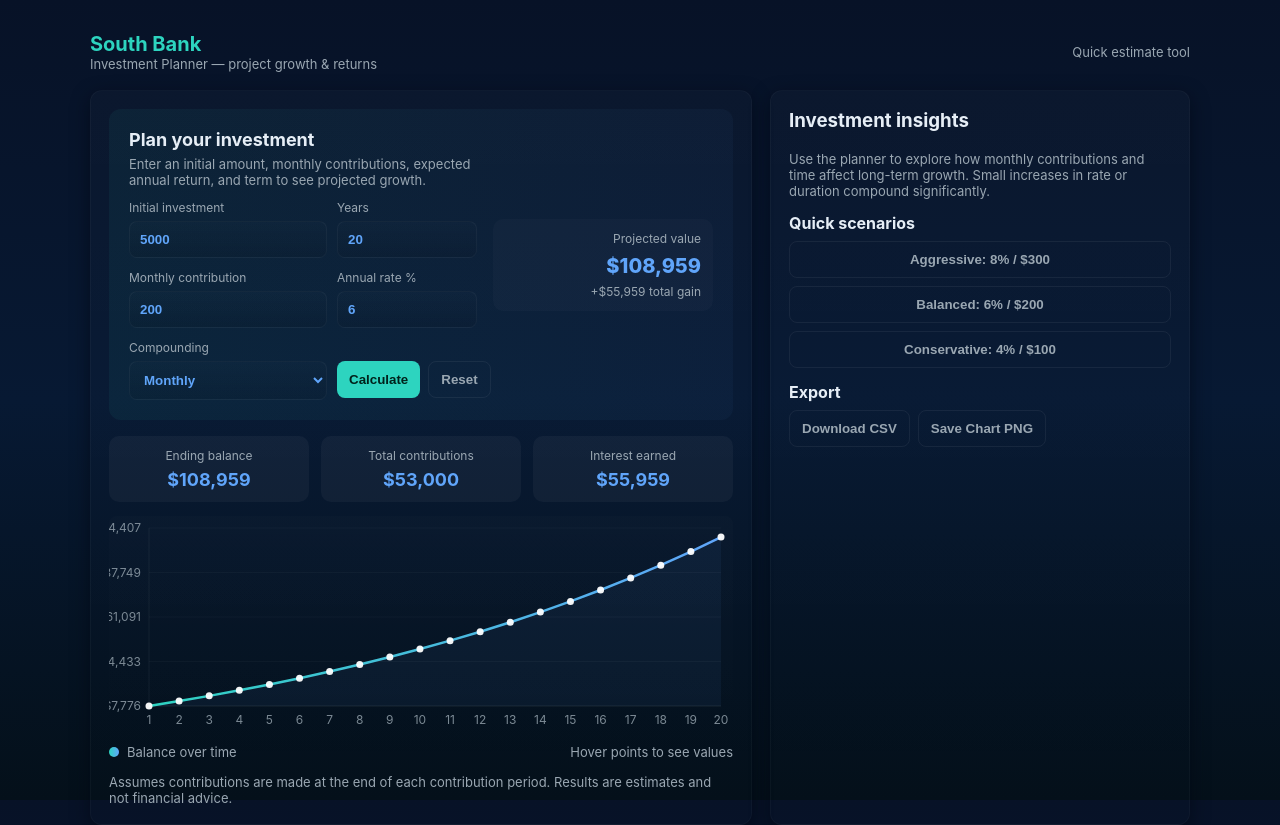
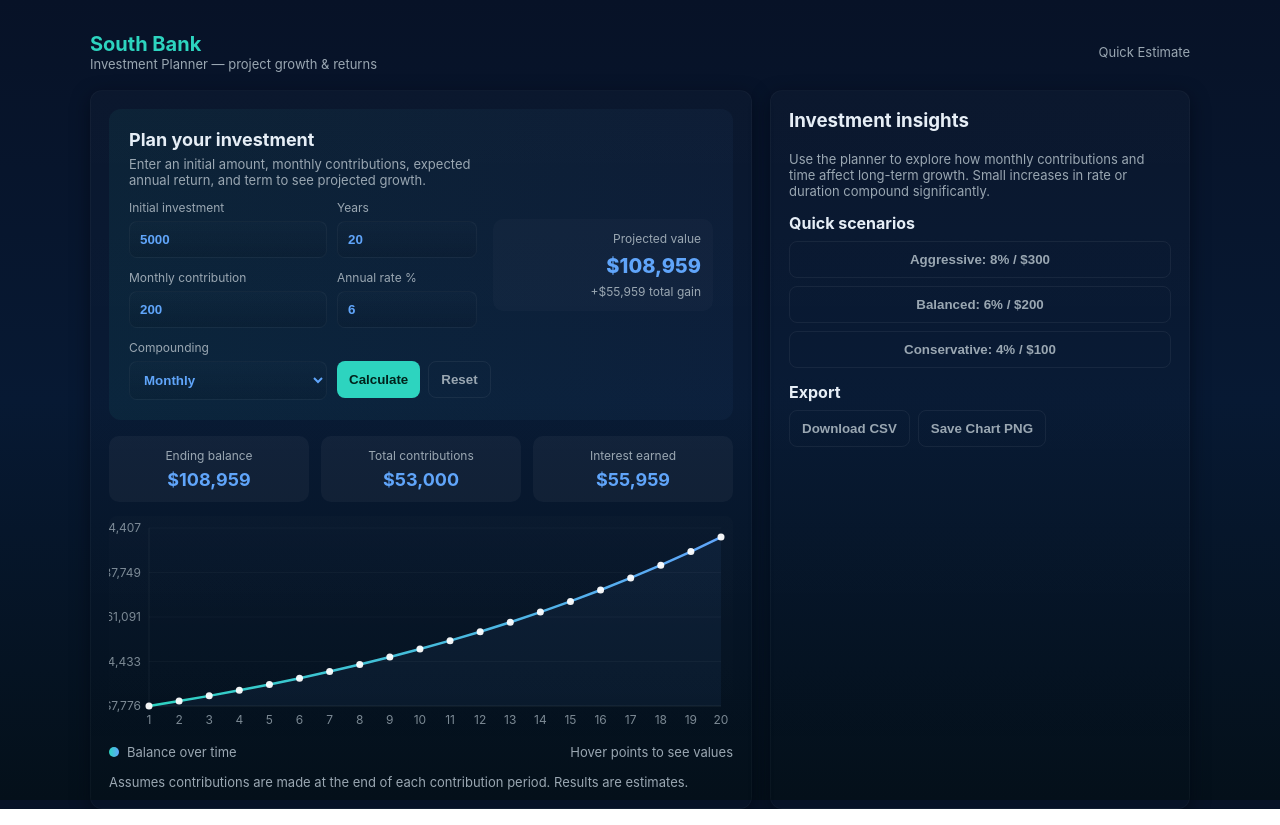
Before and after one commit to JamesHD001/South-Bank, a plain HTML site: page bank/main-investment.html in a window 1280 px wide. Drawn offline with Linux system fonts and the light colour scheme.

Commit message:
refine text in main-investment.html for clarity and conciseness

```diff
--- a/bank/main-investment.html
+++ b/bank/main-investment.html
@@ -75,7 +75,7 @@
                 <p>Investment Planner — project growth & returns</p>
             </div>
             <div style="text-align:right">
-                <p style="margin:0;color:var(--muted);font-size:13px">Quick estimate tool</p>
+                <p style="margin:0;color:var(--muted);font-size:13px">Quick Estimate</p>
             </div>
         </header>
 
@@ -159,7 +159,7 @@
                     </div>
 
                     <footer>
-                        Assumes contributions are made at the end of each contribution period. Results are estimates and not financial advice.
+                        Assumes contributions are made at the end of each contribution period. Results are estimates.
                     </footer>
                 </div>
             </div>
```
